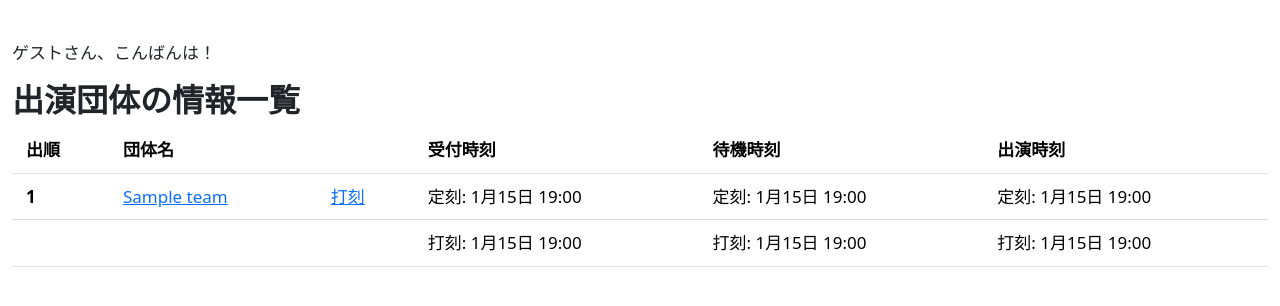
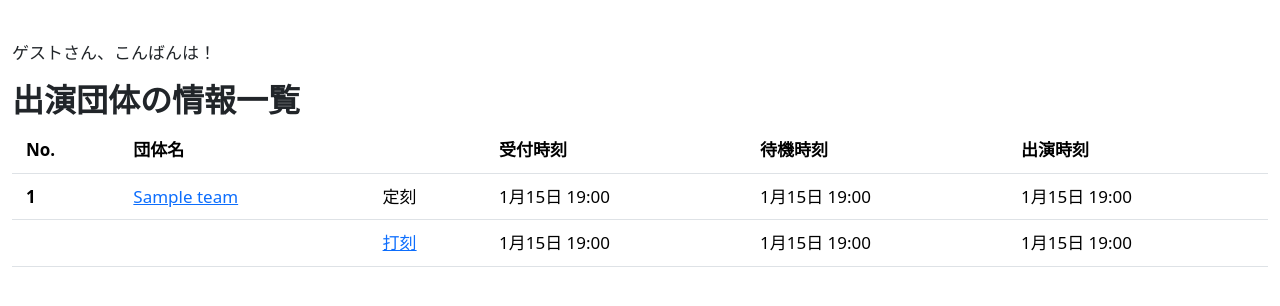
Before and after one commit to Bunnoichi/Echoes_Portal_Project, a Django app: page /echoes/team/list/ in a window 1280 px wide. Shown: the part 58-364 px from the top of the page. Run offline with Django 5.2, Linux system fonts and the light colour scheme; tables that the repository leaves empty hold one stand-in row (values such as "Sample post").

Commit message:
団体一覧の表記変更

```diff
--- a/epp_project/templates/echoes/team_list.html
+++ b/epp_project/templates/echoes/team_list.html
@@ -6,7 +6,7 @@
       <table class="table">
          <thead>
             <tr>
-               <th scope="col">出順</th>
+               <th scope="col">No.</th>
                <th scope="col">団体名</th>
                <th scope="col"></th>
                <th scope="col">受付時刻</th>
@@ -19,18 +19,18 @@
                <tr>
                   <th scope="row">{{ forloop.counter }}</th>
                   <td><a href="{% url 'website_app:team_detail' team.id %}" class="card-link">{{ team.team_name }}</a></td>
-                  <td><a href="{% url 'website_app:team_checkin' team.id %}" class="card-link">打刻</a></td>
-                  <td>定刻: {{ team.checkin_pretime_1|date:"n月j日 H:i" }}</td>
-                  <td>定刻: {{ team.checkin_pretime_2|date:"n月j日 H:i" }}</td>
-                  <td>定刻: {{ team.onstage_time|date:"n月j日 H:i" }}</td>
+                  <td>定刻</td>
+                  <td>{{ team.checkin_pretime_1|date:"n月j日 H:i" }}</td>
+                  <td>{{ team.checkin_pretime_2|date:"n月j日 H:i" }}</td>
+                  <td>{{ team.onstage_time|date:"n月j日 H:i" }}</td>
                </tr>
                <tr>
                   <th scope="row"></th>
                   <td></td>
-                  <td></td>
-                  <td>打刻: {{ team.checkin_postime_1|date:"n月j日 H:i" }}</td>
-                  <td>打刻: {{ team.checkin_postime_2|date:"n月j日 H:i" }}</td>
-                  <td>打刻: {{ team.onstage_time_acc|date:"n月j日 H:i" }}</td>
+                  <td><a href="{% url 'website_app:team_checkin' team.id %}" class="card-link">打刻</a></td>
+                  <td>{{ team.checkin_postime_1|date:"n月j日 H:i" }}</td>
+                  <td>{{ team.checkin_postime_2|date:"n月j日 H:i" }}</td>
+                  <td>{{ team.onstage_time_acc|date:"n月j日 H:i" }}</td>
                </tr>
             {% endfor %}
          </tbody>
```
